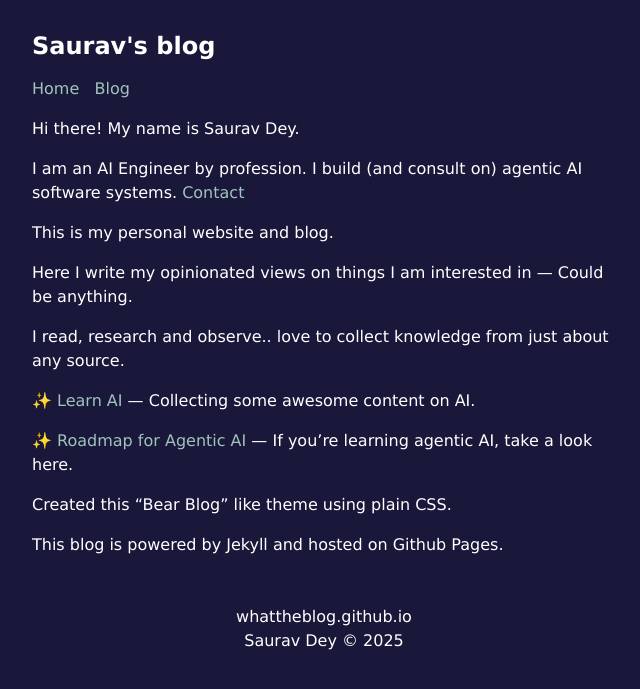
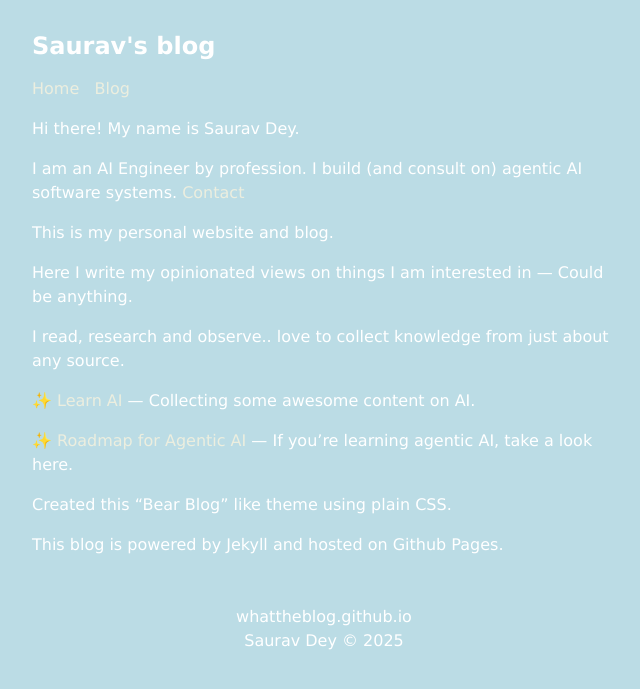
Before and after one commit to agentloopfyi/agentloopfyi.github.io, a Jekyll site: the page built from index.markdown, in a window 1280 px wide. Shown: the top 689 px of the page, without its empty margins (316-956 px from the left). Built offline with Jekyll 4.4.1, drawn with Linux system fonts in a browser that asks for light colours.

Commit message:
Update main.css

```diff
--- a/css/main.css
+++ b/css/main.css
@@ -1,5 +1,5 @@
 body {
-    background-color: #19183B;
+    background-color: #BBDCE5;
     color: white;
     padding: 2em;
     font-family: Verdana, sans-serif;
@@ -12,7 +12,7 @@ body {
 
 a {
   text-decoration: none;
-  color: #A1C2BD;
+  color: #ECEEDF;
 }
 
 a:hover {
```
